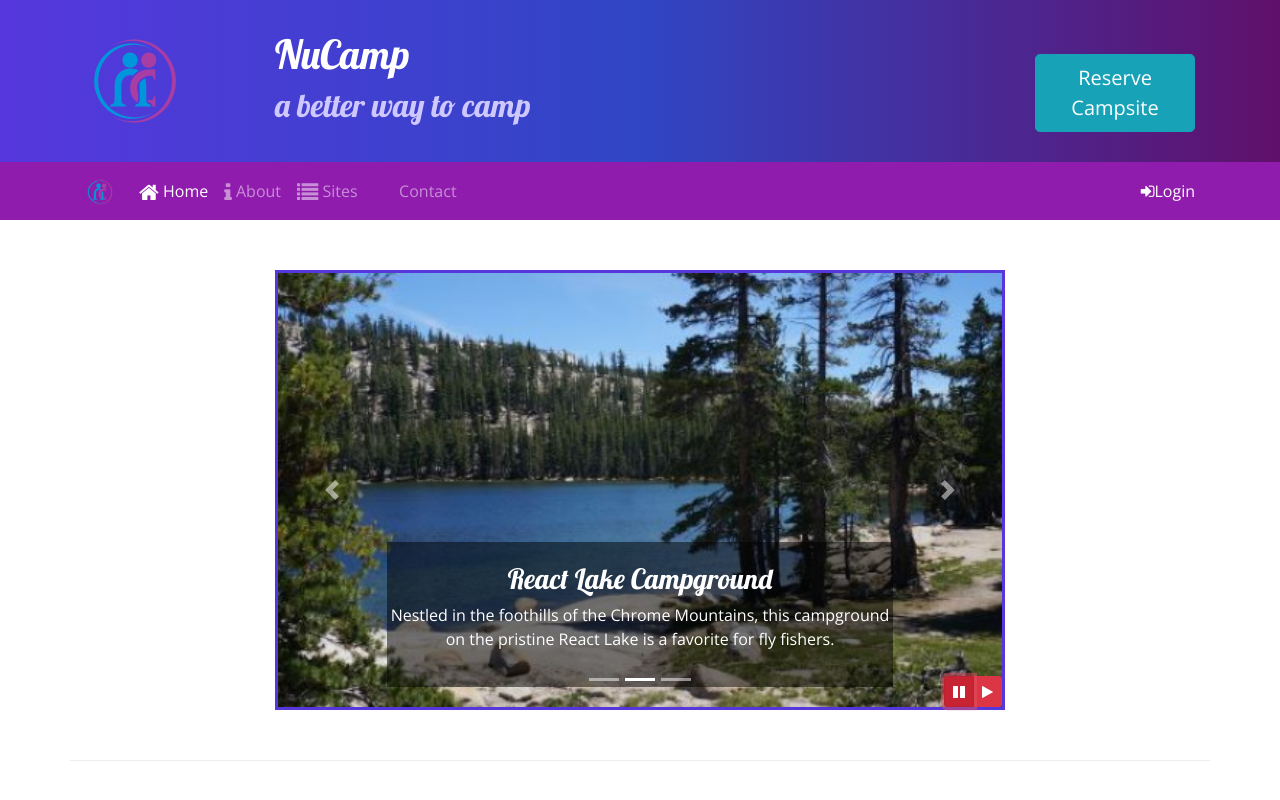
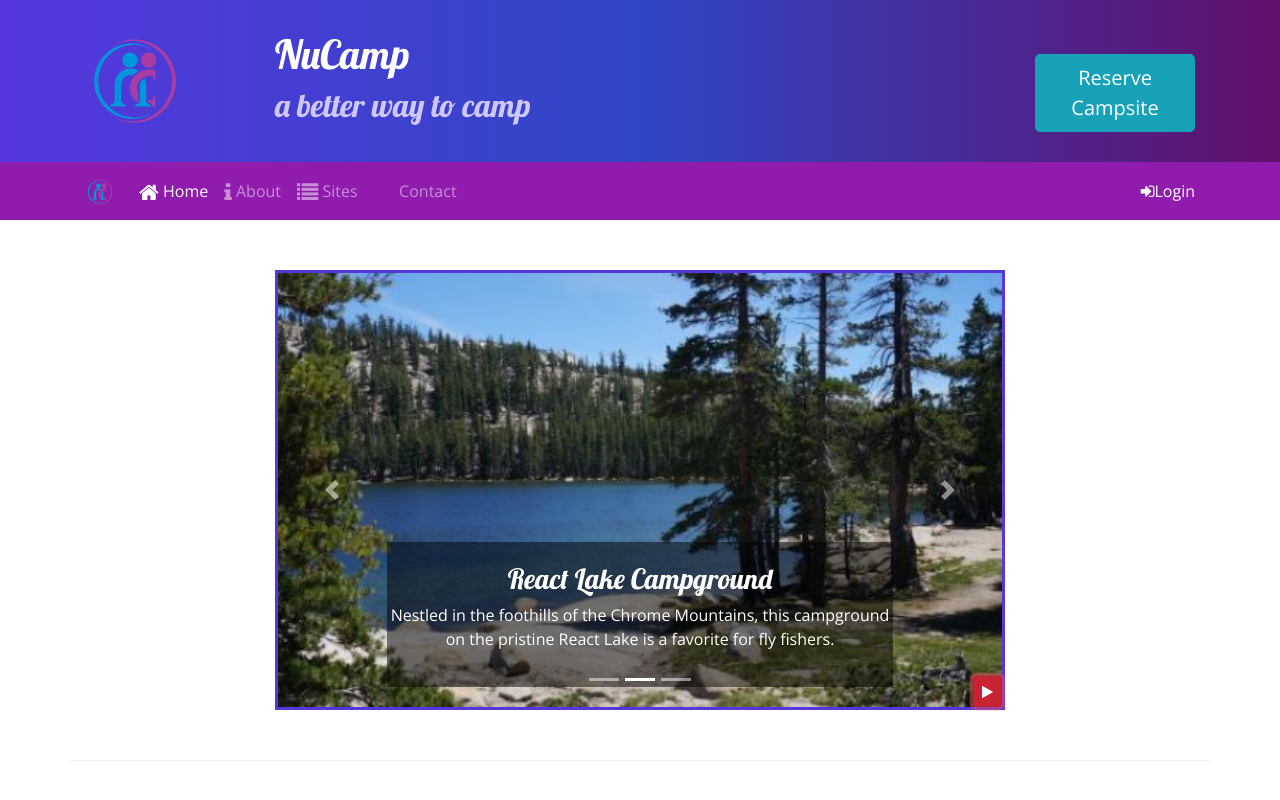
Before and after one commit to DanteBarnett/nucampsite, a website: page index.html in a window 1280 px wide. Both pictures are taken after a click on the button 959 px from the left and 691 px from the top of the page. Shown: the top 800 px of the page. Drawn offline with nearby package versions, Linux system fonts and the light colour scheme.

Commit message:
Bootstrap and JQuerry Part 2

```diff
--- a/index.html
+++ b/index.html
@@ -169,12 +169,10 @@
             <span class="carousel-control-next-icon"></span>
             <span class="sr-only">Next</span>
           </a>
-          <div class="btn-group" id="carouselButton">
-          <button class="btn btn-sm btn-danger" id="carouselPause">
+
+          <button class="btn btn-sm btn-danger" id="carouselButton">
             <i class="fa fa-pause"></i></button>
 
-            <button class="btn btn-sm btn-danger" id="carouselPlay">
-            <i class="fa fa-play"></i>
         </button>
         </div>
       </div>
@@ -302,11 +300,16 @@
     <script>
         $(function() {
             $(".carousel").carousel( { interval: 2000 } );
-            $("#carouselPause").click(function(){
-                $(".carousel").carousel("pause");
-            });
-            $("#carouselPlay").click(function(){
-                $(".carousel").carousel("cycle");
+            $("#carouselButton").click(function(){
+               if ($("#carouselButton").children("i").hasClass("fa-pause")) {
+                   $(".carousel").carousel("pause");
+                   $("#carouselButton").children("i").removeClass("fa-pause");
+                   $("#carouselButton").children("i").addClass("fa-play");
+               } else {
+                   $(".carousel").carousel("cycle");
+                   $("#carouselButton").children("i").removeClass("fa-play");
+                   $("#carouselButton").children("i").addClass("fa-pause");
+               }
             });
         });
     </script>
```
